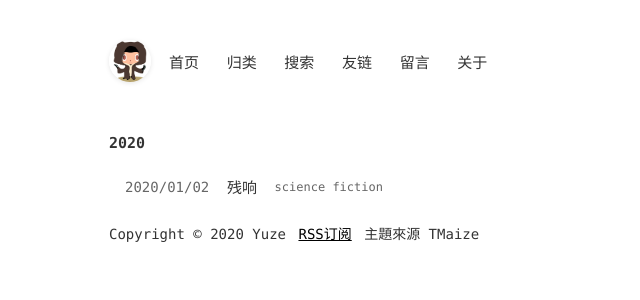
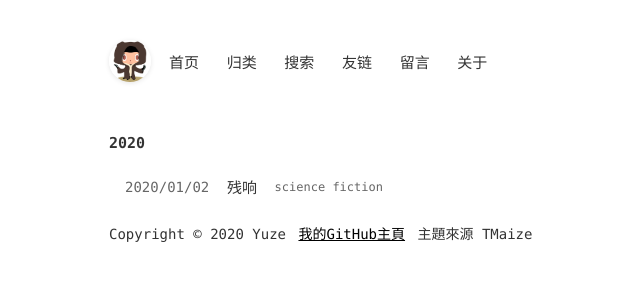
Before and after one commit to Rkgoange/Yuze, a Jekyll site: the page built from index.html, in a window 1280 px wide. Shown: the top 300 px of the page, without its empty margins (205-845 px from the left). Built offline with Jekyll 4.4.1, drawn with Linux system fonts in a browser that asks for light colours; comment, search, counter and statistics services are not loaded.

Commit message:
Update footer.html

```diff
--- a/_includes/footer.html
+++ b/_includes/footer.html
@@ -1,6 +1,6 @@
 <footer class="footer select-none animation-fade-up">
   <span>{{ site.footerText }}</span>
-  <a href="{{ site.baseUrl }}/static/xml/rss.xml">RSS订阅</a>
+  <a href="https://github.com/Rkgoange">我的GitHub主頁</a>
   <!-- 请保留主题来源 -->
   <span>主題來源</span>
   TMaize
```
